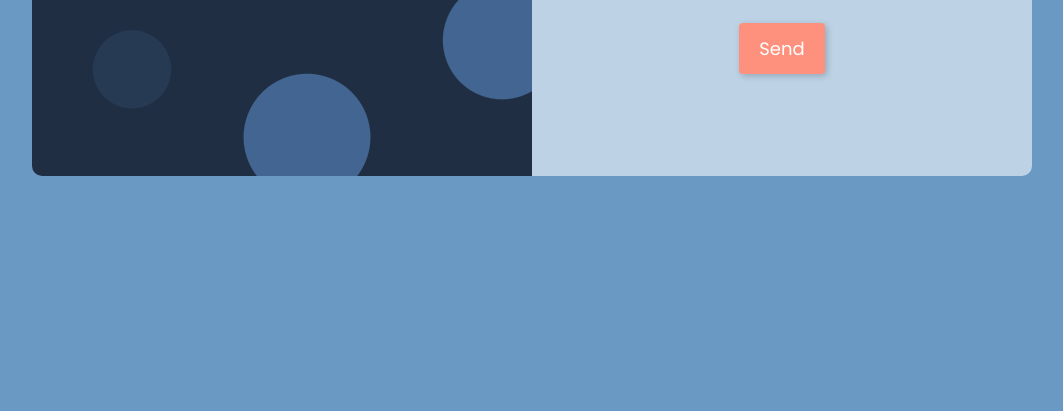
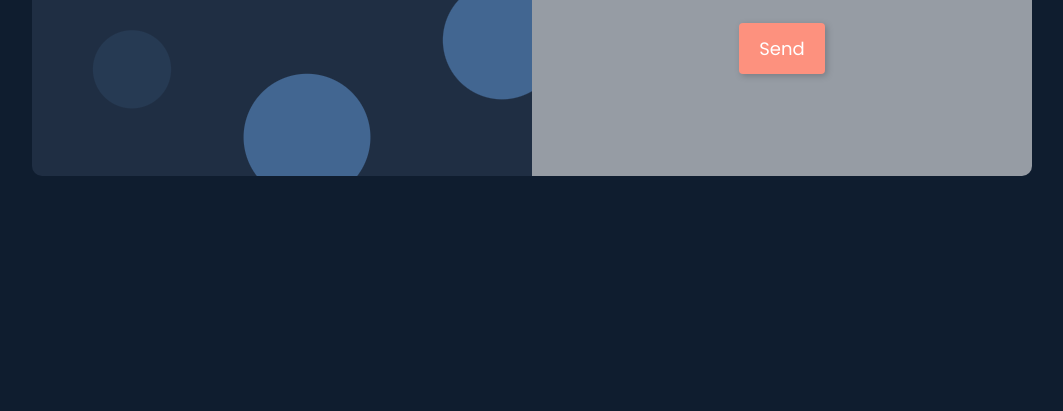
Before and after one commit to ang94rocha/fellowshipFinalProject, a plain HTML site: page contact.html in a window 1280 px wide. Shown: the part 389-800 px from the top of the page, without its empty margins (108-1171 px from the left). Drawn offline with nearby package versions, Linux system fonts and the light colour scheme.

Commit message:
Update contactCSS.css

```diff
--- a/contactCSS.css
+++ b/contactCSS.css
@@ -8,11 +8,11 @@
 }
 
 body {
-  background-color: #6a9ac4;
+  background-color: rgb(15, 29, 47);;
 }
 
 #contact {
-  background-color: #6a9ac4;
+  background-color: rgb(15, 29, 47);;
   display: flex;
   justify-content: center;
   align-items: center;
```
